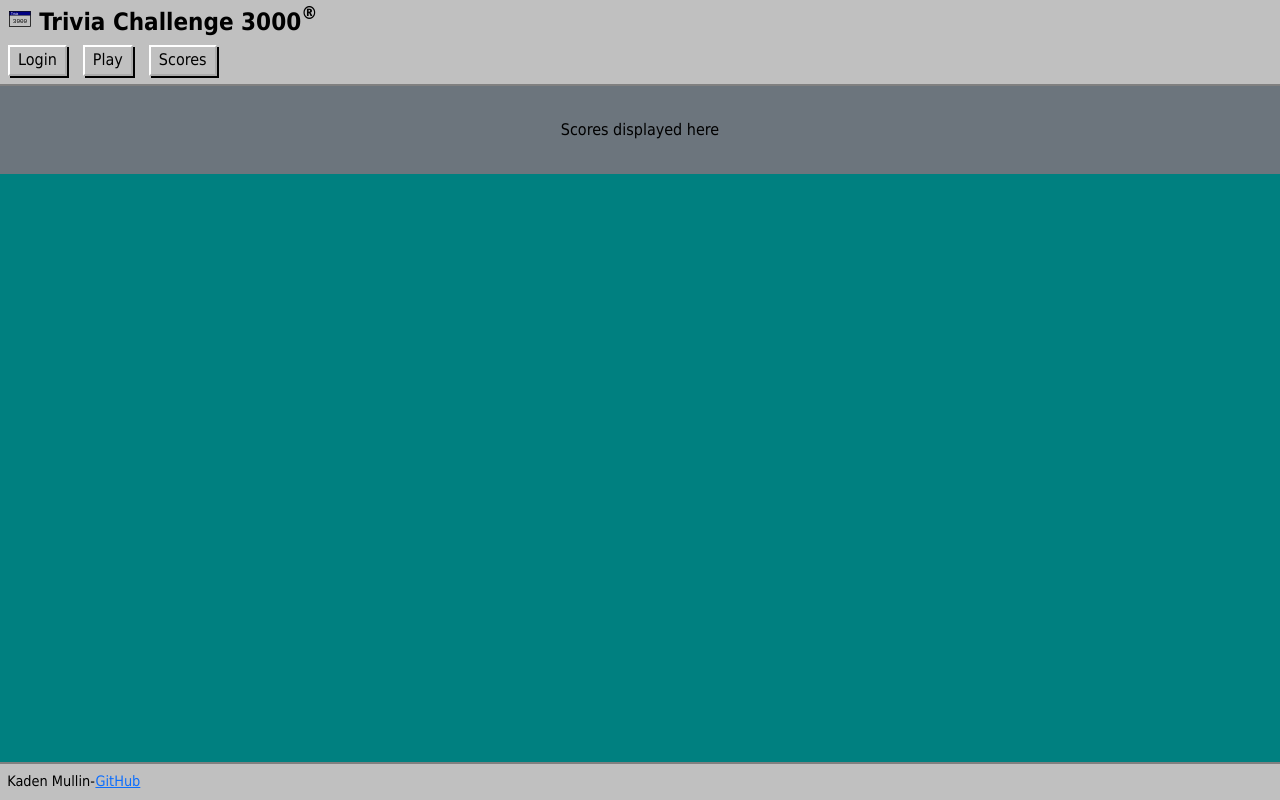
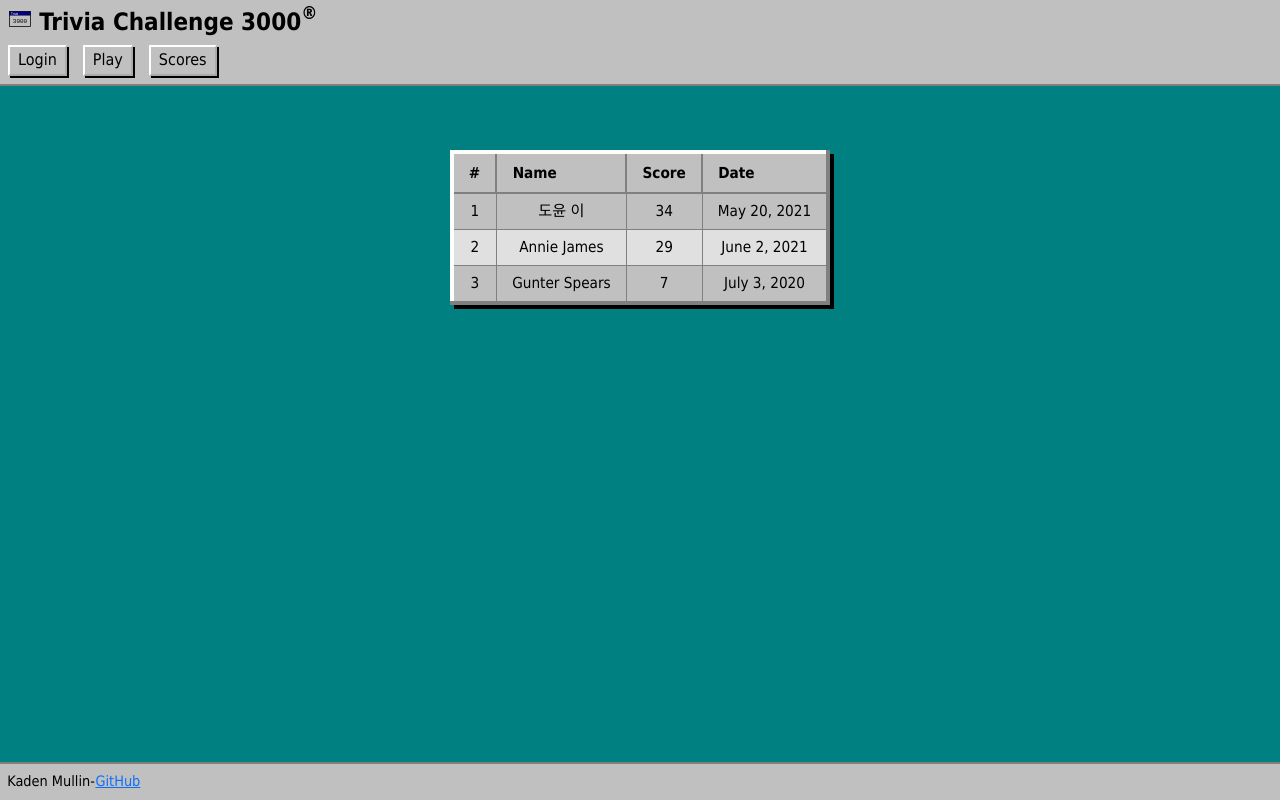
Before and after one commit to kmullin8/startup, a React (Vite) app: page /scores in a window 1280 px wide. Built offline with nearby package versions, Linux system fonts and the light colour scheme.

Commit message:
implemented scores

```diff
--- a/src/scores/scores.jsx
+++ b/src/scores/scores.jsx
@@ -1,9 +1,39 @@
 import React from 'react';
+import './scores.css';
 
 export function Scores() {
   return (
-    <main className="container-fluid bg-secondary text-center">
-      <div>Scores displayed here</div>
+    <main>
+      <table>
+        <thead>
+          <tr>
+            <th>#</th>
+            <th>Name</th>
+            <th>Score</th>
+            <th>Date</th>
+          </tr>
+        </thead>
+        <tbody>
+          <tr>
+            <td>1</td>
+            <td>도윤 이</td>
+            <td>34</td>
+            <td>May 20, 2021</td>
+          </tr>
+          <tr>
+            <td>2</td>
+            <td>Annie James</td>
+            <td>29</td>
+            <td>June 2, 2021</td>
+          </tr>
+          <tr>
+            <td>3</td>
+            <td>Gunter Spears</td>
+            <td>7</td>
+            <td>July 3, 2020</td>
+          </tr>
+        </tbody>
+      </table>
     </main>
   );
 }
```
